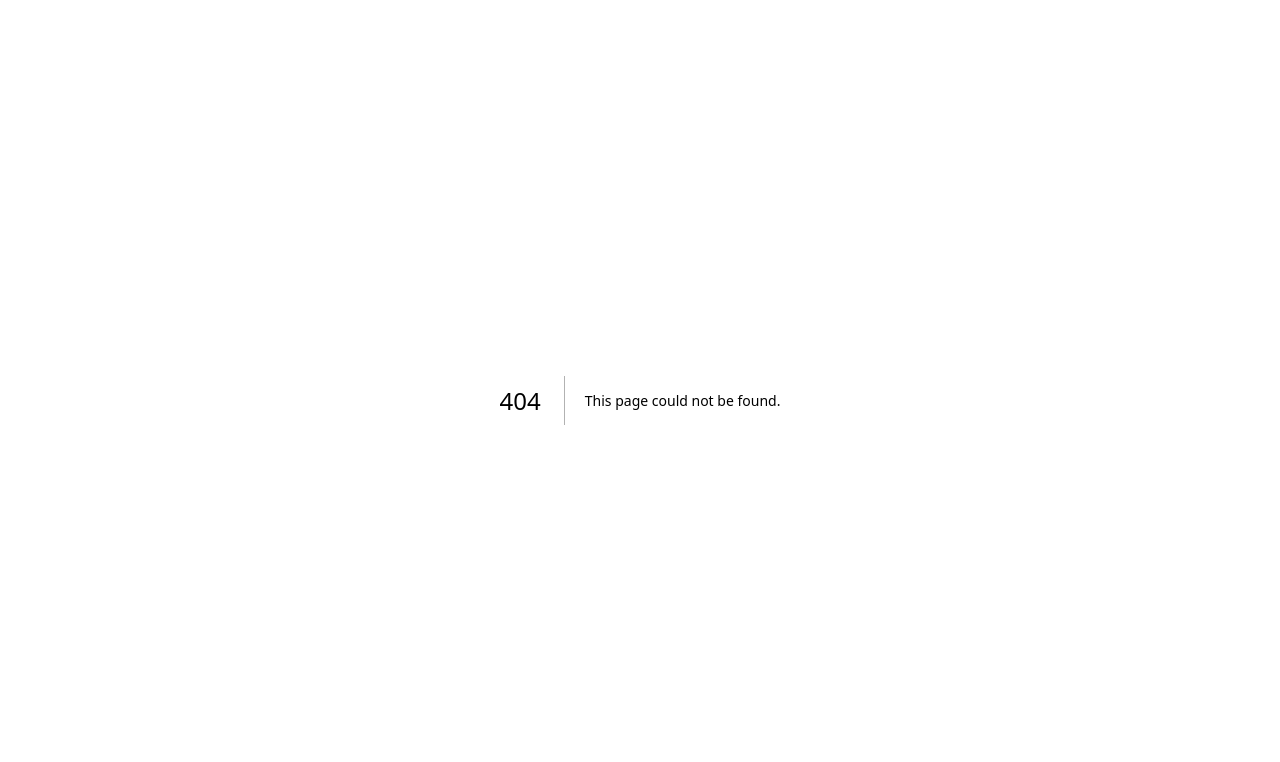
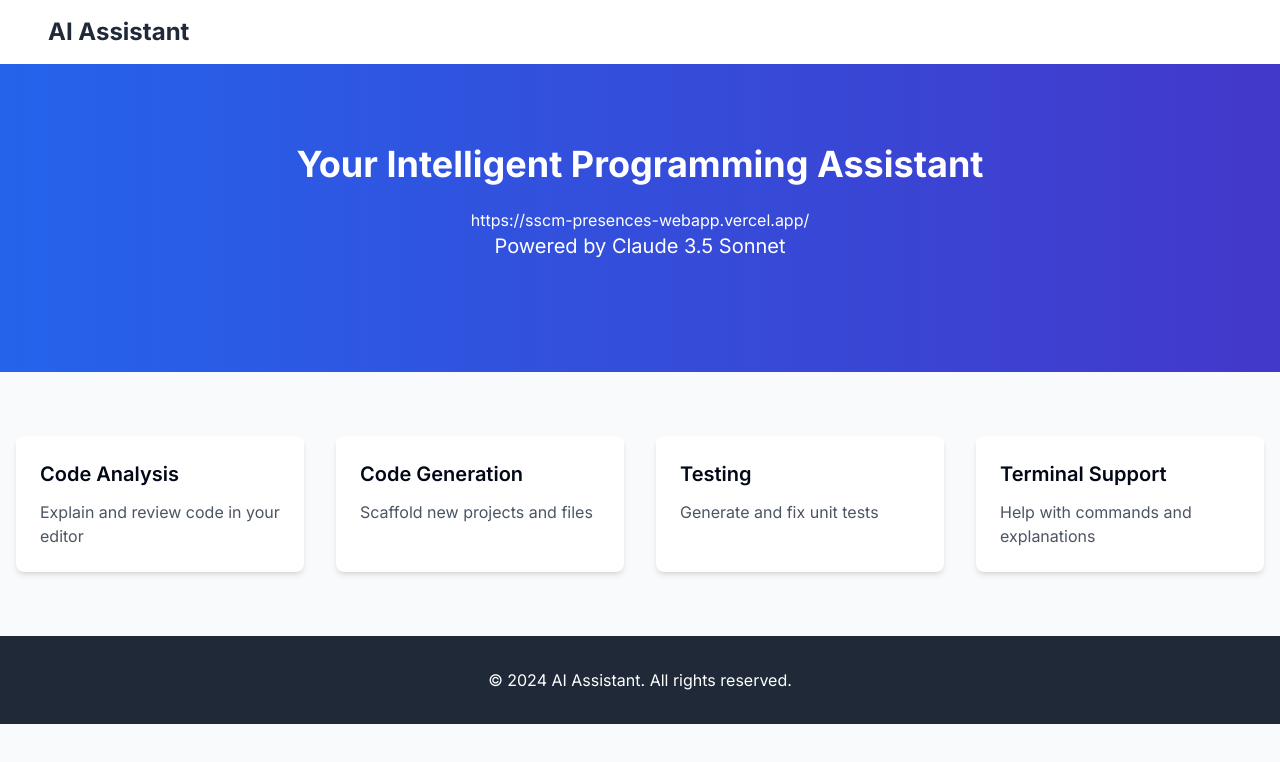
Before and after one commit to Yudhono/sscm-presences-webapp, a Next.js app: page /tes in a window 1280 px wide. Before the commit this address had no page. Shown: the top 762 px of the page. Built offline with nearby package versions, Linux system fonts and the light colour scheme.

Commit message:
for testing deeplink

```diff
--- /dev/null
+++ b/app/tes/page.tsx
@@ -0,0 +1,74 @@
+// page.tsx
+import Link from "next/link";
+import { FC, useEffect } from "react";
+
+const LandingPage: FC = () => {
+  const features = [
+    {
+      title: "Code Analysis",
+      description: "Explain and review code in your editor",
+    },
+    {
+      title: "Code Generation",
+      description: "Scaffold new projects and files",
+    },
+    { title: "Testing", description: "Generate and fix unit tests" },
+    {
+      title: "Terminal Support",
+      description: "Help with commands and explanations",
+    },
+  ];
+
+
+
+  return (
+    <div className="min-h-screen bg-gray-50">
+      <nav className="p-4 bg-white shadow">
+        <div className="container mx-auto">
+          <h1 className="text-2xl font-bold text-gray-800">AI Assistant</h1>
+        </div>
+      </nav>
+
+      <main>
+        <section className="py-20 bg-gradient-to-r from-blue-600 to-indigo-700">
+          <div className="container mx-auto px-4 text-center text-white">
+            <h2 className="text-4xl font-bold mb-6">
+              Your Intelligent Programming Assistant
+            </h2>
+            <h1>
+              <Link href="https://sscm-presences-webapp.vercel.app/">
+                https://sscm-presences-webapp.vercel.app/
+              </Link>
+            </h1>
+            <p className="text-xl mb-8">Powered by Claude 3.5 Sonnet</p>
+          </div>
+        </section>
+
+        <section className="py-16">
+          <div className="container mx-auto px-4">
+            <div className="grid md:grid-cols-2 lg:grid-cols-4 gap-8">
+              {features.map((feature, index) => (
+                <div key={index} className="p-6 bg-white rounded-lg shadow-md">
+                  <h3 className="text-xl font-semibold mb-3">
+                    {feature.title}
+                  </h3>
+                  <p className="text-gray-600">{feature.description}</p>
+                </div>
+              ))}
+            </div>
+          </div>
+        </section>
+      </main>
+
+      <footer className="bg-gray-800 text-white py-8">
+        <div className="container mx-auto px-4 text-center">
+          <p>
+            &copy; {new Date().getFullYear()} AI Assistant. All rights reserved.
+          </p>
+        </div>
+      </footer>
+    </div>
+  );
+};
+
+export default LandingPage;
```
